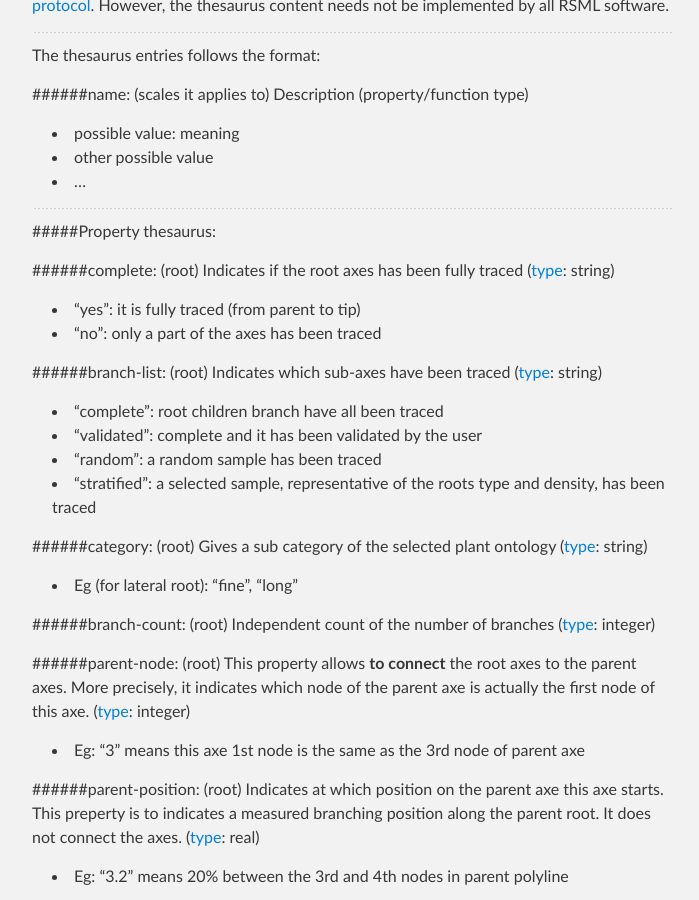
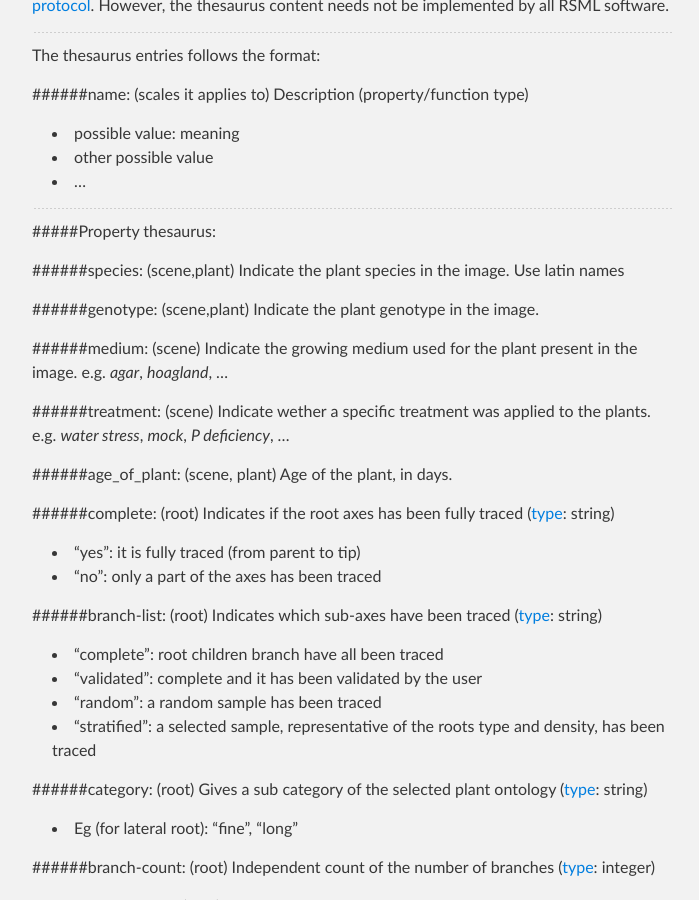
Before and after one commit to RootSystemML/RootSystemML.github.io, a Jekyll site: the page built from format/thesaurus.md, in a window 1280 px wide and 900 px high, scrolled down 408 px. Shown: the whole window, without its empty margins (288-987 px from the left). Built offline with Jekyll 4.4.1, drawn with Linux system fonts in a browser that asks for light colours.

Commit message:
Update thesaurus.md

```diff
--- a/format/thesaurus.md
+++ b/format/thesaurus.md
@@ -29,6 +29,22 @@ ________
 
 
 #####Property thesaurus:
+
+
+######species: (scene,plant)
+Indicate the plant species in the image. Use latin names
+
+######genotype: (scene,plant)
+Indicate the plant genotype in the image.
+
+######medium: (scene)
+Indicate the growing medium used for the plant present in the image. e.g. *agar*, *hoagland*, ...
+
+######treatment: (scene)
+Indicate wether a specific treatment was applied to the plants. e.g. *water stress*, *mock*, *P deficiency*, ...
+
+######age_of_plant: (scene, plant)
+Age of the plant, in days.
 
 ######complete: (root)
 Indicates if the root axes has been fully traced ([type][]: string)
```
